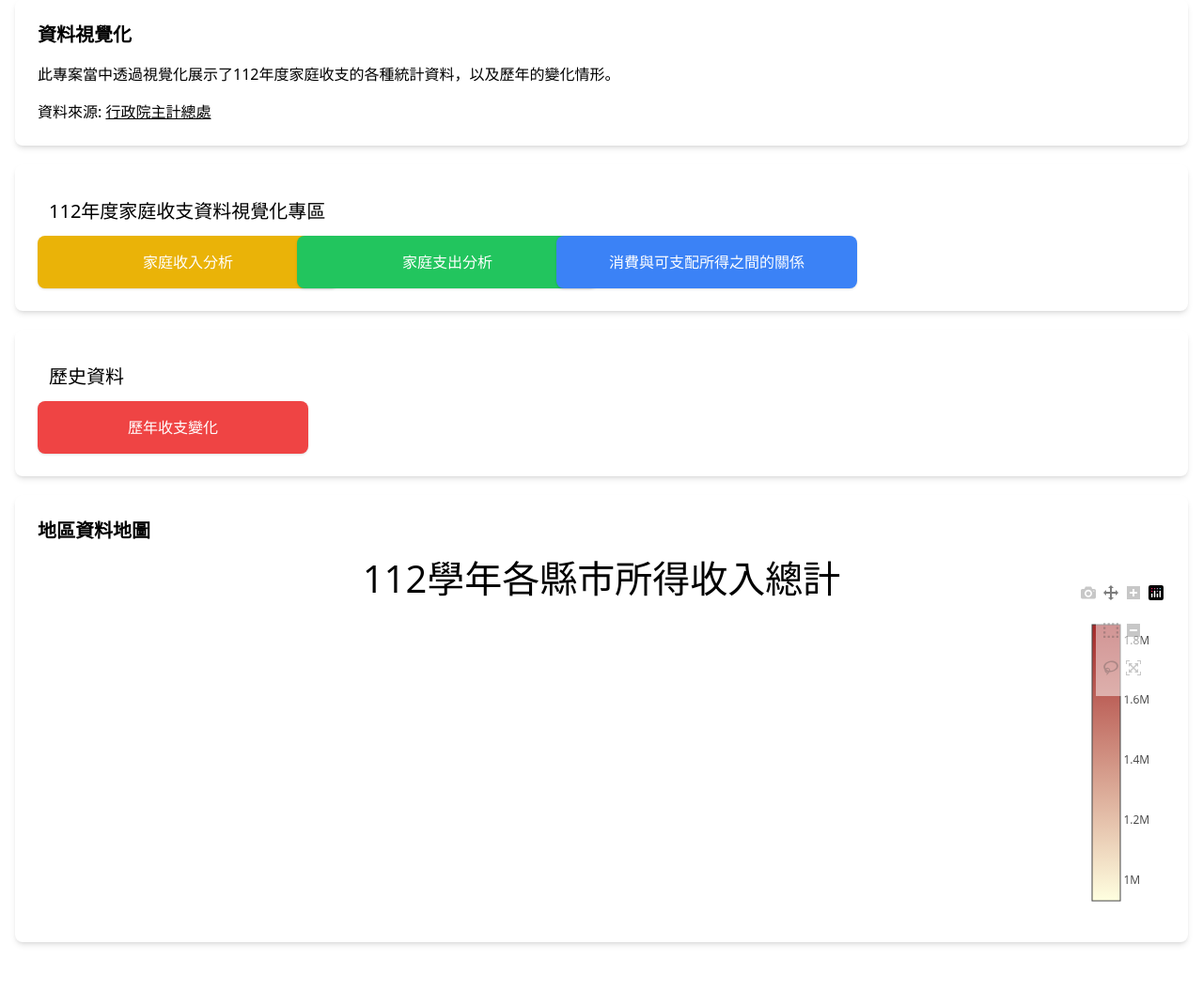
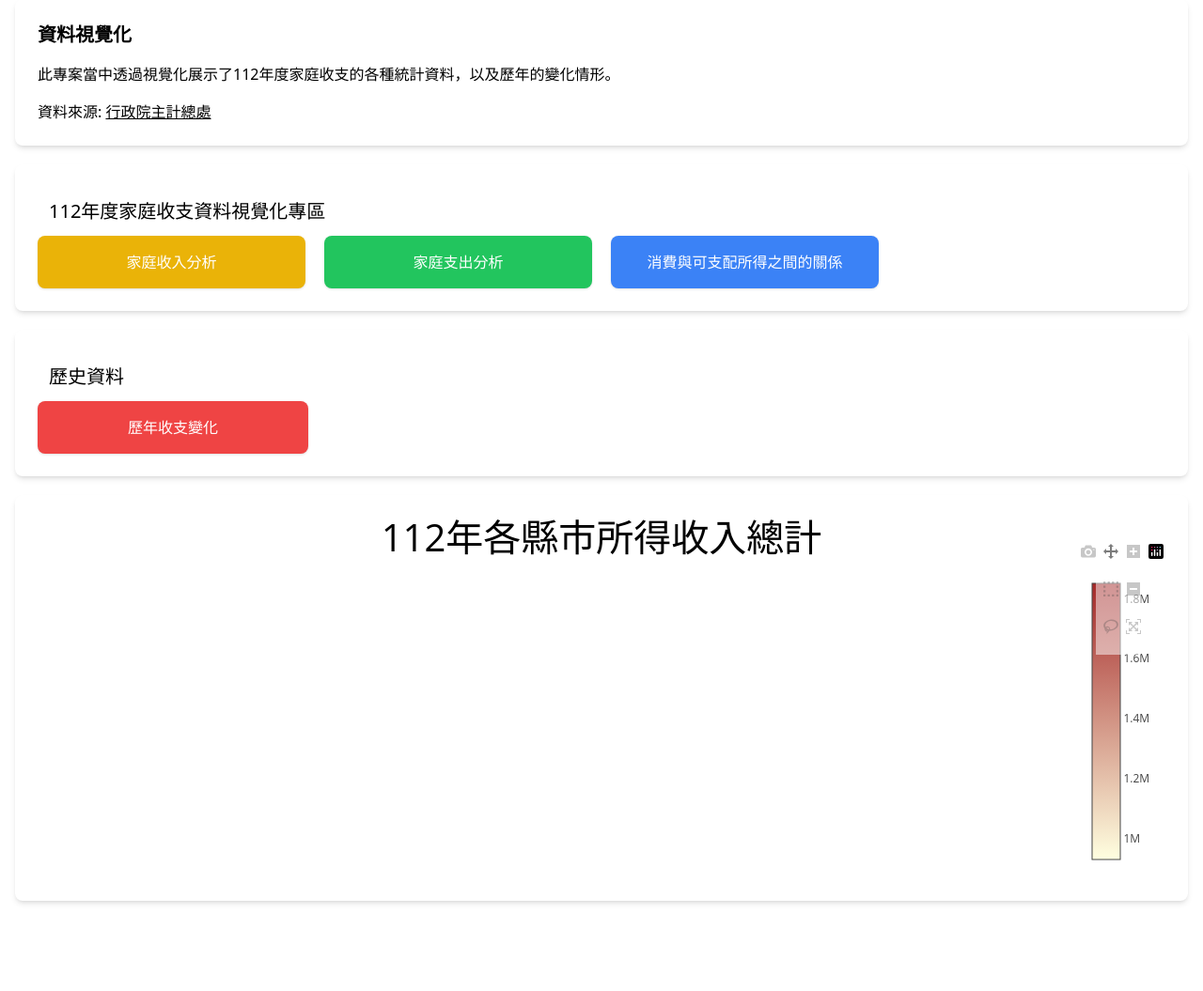
Before and after one commit to ATREE01/data-visualizaion, a Flask app: page / in a window 1280 px wide. Shown: the part 101-1156 px from the top of the page at 94% size. After the commit the page ends 1063 px from the top, so only its background shows below. Run offline with Flask 3, Linux system fonts and the light colour scheme; some libraries are stand-ins or nearby versions.

Commit message:
Add the income-map

```diff
--- a/static/js/income-map.js
+++ b/static/js/income-map.js
@@ -15,7 +15,7 @@ function draw_map(incomeData, geo_data) {
     for(let i=0; i<geo_data.features.length; i++) {
         all_cities.push(geo_data.features[i].properties.COUNTYNAME);
     }
-
+    console.log(all_cities.sort())
     let trace1 = {
         type:"choropleth",
         locationmode: "geojson-id",
@@ -41,14 +41,14 @@ function draw_map(incomeData, geo_data) {
     };
     trace1.locations.shift()
     trace1.z.shift()
-    console.log(trace1.z)
-    console.log(trace1.geojson)
-    console.log(trace1.locations)
+    // console.log(trace1.z)
+    // console.log(trace1.geojson)
+    console.log(trace1.locations.sort())
 
     let data = [trace1];
     let layout = {
         title: {
-            text: "112學年各縣市所得收入總計",
+            text: "112年各縣市所得收入總計",
             font: {
                 size: 40,
                 color: "black"
--- a/templates/index.html
+++ b/templates/index.html
@@ -18,10 +18,10 @@
 
       <section class="bg-white p-6 rounded-lg shadow-md my-5">
         <h2 class="text-xl p-3">112年度家庭收支資料視覺化專區</h2>
-        <div class="grid grid-cols-1 md:grid-cols-2 lg:grid-cols-4 gap-0">
-          <a href="income-analyze" class="block w-80 bg-yellow-500 text-white text-center p-4 rounded-lg shadow hover:bg-yellow-600">家庭收入分析</a>
-          <a href="expense-analyze" class="block w-80 bg-green-500 text-white text-center p-4 rounded-lg shadow hover:bg-green-600 -mx-6">家庭支出分析</a>
-          <a href="disposable-income" class="block w-80 bg-blue-500 text-white text-center p-4 rounded-lg shadow hover:bg-blue-600 -mx-12">消費與可支配所得之間的關係</a>
+        <div class="grid grid-cols-1 md:grid-cols-2 lg:grid-cols-4 gap-5">
+          <a href="income-analyze" class="block bg-yellow-500 text-white text-center p-4 rounded-lg shadow hover:bg-yellow-600">家庭收入分析</a>
+          <a href="expense-analyze" class="block bg-green-500 text-white text-center p-4 rounded-lg shadow hover:bg-green-600">家庭支出分析</a>
+          <a href="disposable-income" class="block bg-blue-500 text-white text-center p-4 rounded-lg shadow hover:bg-blue-600">消費與可支配所得之間的關係</a>
         </div>
       </section>
 
@@ -37,7 +37,7 @@
       <input type="hidden" id="geo_data" value="{{ geo_data }}">
 
       <section class="bg-white p-6 rounded-lg shadow-md my-5">
-        <h2 class="text-xl font-semibold mb-4">地區資料地圖</h2>
+
         <div id="mapChart" class="w-full h-96"></div>  <!-- 地圖圖表顯示區域 -->
       </section>
     </main>
```
Also changed, not shown: data/taiwan_geo.json.
